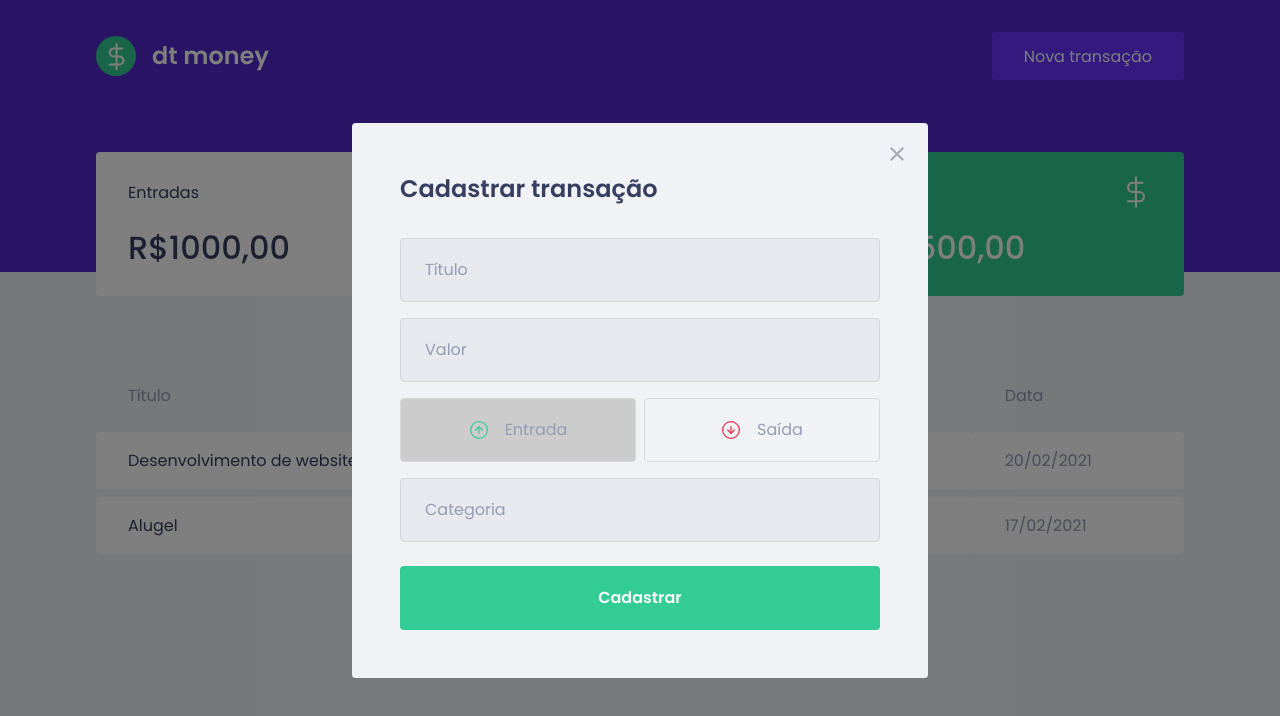
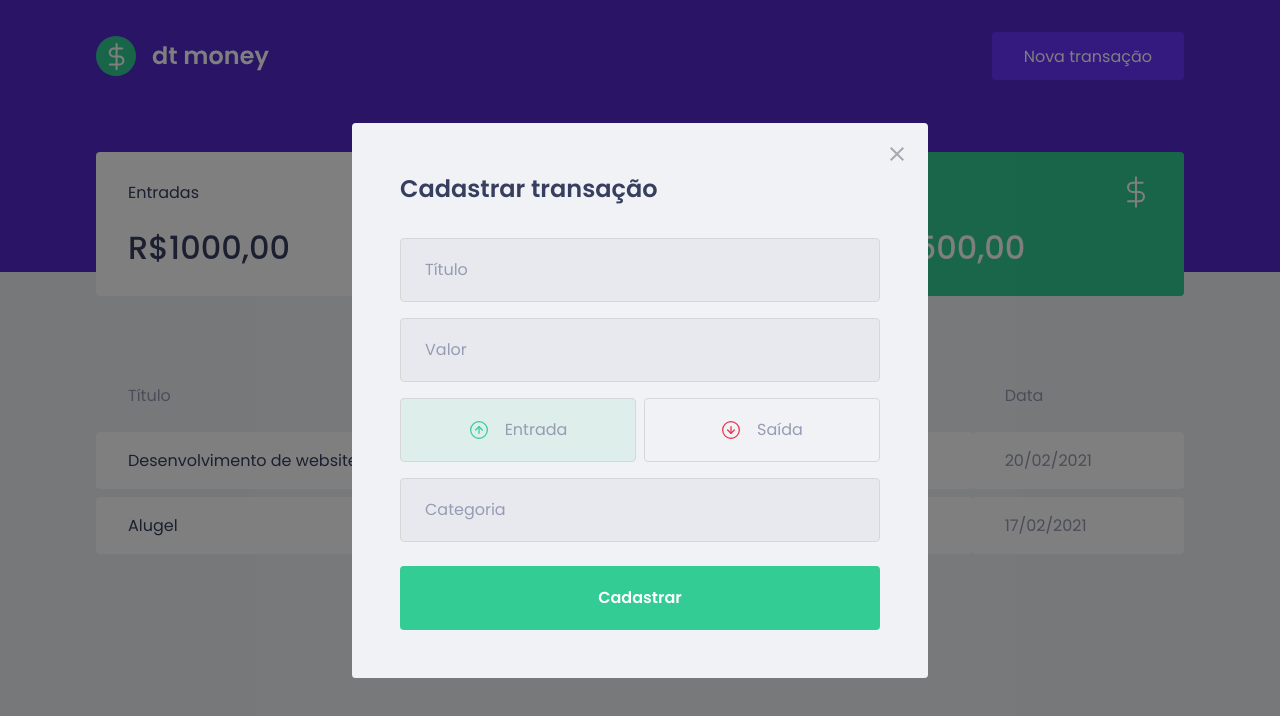
Before and after one commit to Lego4m/Ignite-ReactJS, a React (Create React App) app in the folder 02-dtmoney/: page / in a window 1280 px wide. Both pictures are taken after a click on the button "Nova transação". Shown: the top 716 px of the page. Built offline with nearby package versions, Linux system fonts and the light colour scheme; no server answers; what miragejs would draw is missing.

Commit message:
02 - Cores dos botões

```diff
--- a/02-dtmoney/src/components/NewTransactionModal/index.tsx
+++ b/02-dtmoney/src/components/NewTransactionModal/index.tsx
@@ -48,6 +48,7 @@ export function NewTransactionModal({ isOpen, onRequestClose }: NewTransactionMo
             type="button"
             onClick={() => setType('deposit')}
             isActive={type === 'deposit'}
+            activeColor="green"
           >
             <img src={incomeImg} alt="Entrada" />
             <span>Entrada</span>
@@ -57,6 +58,7 @@ export function NewTransactionModal({ isOpen, onRequestClose }: NewTransactionMo
             type="button"
             onClick={() => setType('withdraw')}
             isActive={type === 'withdraw'}
+            activeColor="red"
           >
             <img src={outcomeImg} alt="Saída" />
             <span>Saída</span>
--- a/02-dtmoney/src/components/NewTransactionModal/styles.ts
+++ b/02-dtmoney/src/components/NewTransactionModal/styles.ts
@@ -1,5 +1,5 @@
 import styled from "styled-components";
-import { darken } from 'polished';
+import { darken, transparentize } from 'polished';
 
 export const Container = styled.form`
   h2 {
@@ -58,6 +58,12 @@ export const TransactionTypeContainer = styled.div`
 
 interface RadioBoxProps {
   isActive: boolean;
+  activeColor: 'green' | 'red';
+}
+
+const colors = {
+  green: '#33cc95',
+  red: '#e62e4d',
 }
 
 export const RadioBox = styled.button<RadioBoxProps>`
@@ -65,7 +71,10 @@ export const RadioBox = styled.button<RadioBoxProps>`
   border: 1px solid #d7d7d7;
   border-radius: 0.25rem;
 
-  background: ${(props) => props.isActive ? '#ccc' : 'transparent'};
+  background: ${(props) => props.isActive
+    ? transparentize(0.9, colors[props.activeColor])
+    : 'transparent'
+  };
 
   display: flex;
   align-items: center;
```
